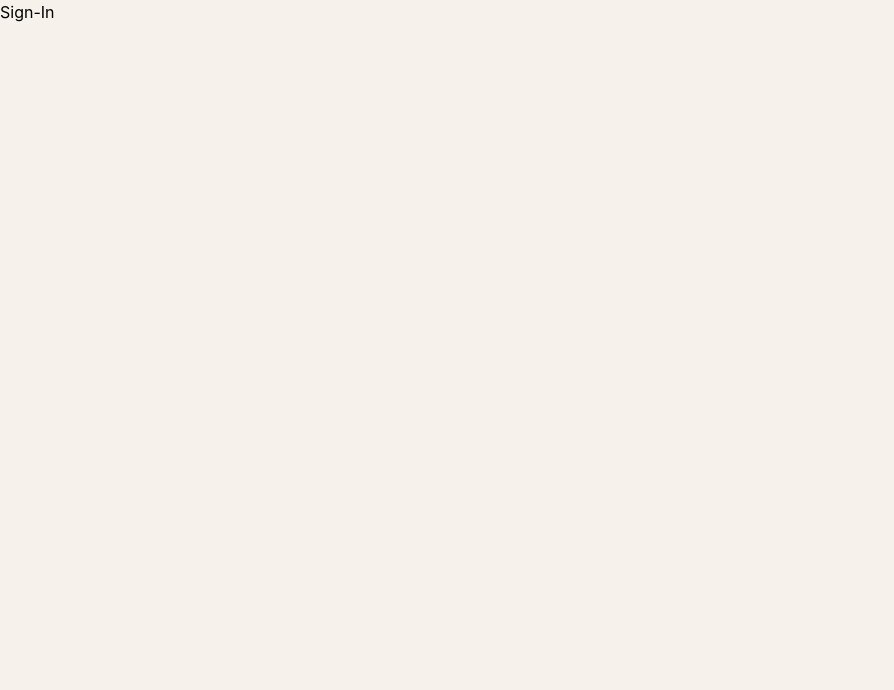
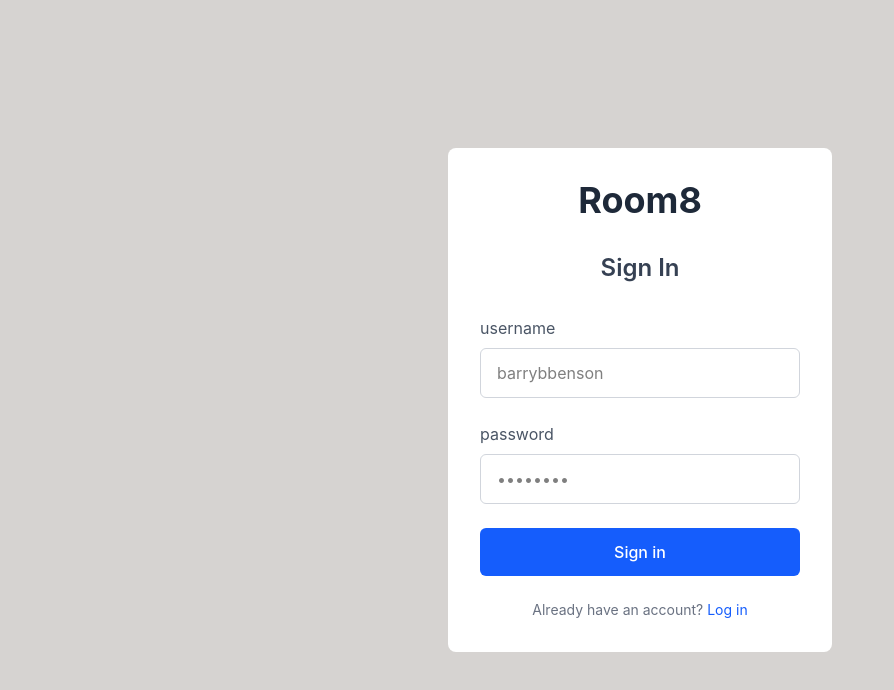
Before and after one commit to The-Landlords/Room8, a React (Vite) app in the folder packages/react-frontend/: page / in a window 1280 px wide. Shown: the top 690 px of the page, without its empty margins (0-894 px from the left). Built offline with nearby package versions, Linux system fonts and the light colour scheme.

Commit message:
Added basic sign in page with tailwind

```diff
--- a/packages/react-frontend/src/App.tsx
+++ b/packages/react-frontend/src/App.tsx
@@ -5,6 +5,7 @@
 //import HomeList from "./homeList";
 import HomeList from "./homelist";
 import UserSetting from "./userSetting";
+import SignInPage from "./signInPage";
 import { BrowserRouter, Route, Routes } from "react-router-dom";
 
 function App() {
@@ -12,8 +13,8 @@
 		<>
 			<BrowserRouter>
 				<Routes>
-					<Route path="/" element={<h1>Sign-In</h1>} />
-					<Route path="/homelist" element={<HomeList />} />
+                    <Route path="/" element={<SignInPage />} />
+ 					<Route path="/homelist" element={<HomeList />} />
 					<Route path="/home" element={<h1>Contact</h1>} />
 					<Route path="/calendar" element={<h1>Calendar</h1>} />
 					<Route path="/chores" element={<h1>Chores</h1>} />
--- /dev/null
+++ b/packages/react-frontend/src/signInPage.tsx
@@ -0,0 +1,56 @@
+// src/signInPage.jsx
+import { useState } from "react";
+
+export default function SignInPage() {
+  const handleSignIn = () => {
+    console.log("Sign in button clicked!"); //temporary console log
+  };
+
+  return (
+    <div className="min-h-screen bg-stone-300 flex items-center justify-center p-4">
+      <div className="w-full max-w-sm bg-white rounded-lg p-8">
+        <h1 className="text-4xl font-bold text-center text-gray-800 mb-8">
+          Room8
+        </h1>
+
+        <h2 className="text-2xl font-semibold text-center text-gray-700 mb-8">
+          Sign In
+        </h2>
+
+        <form onSubmit={handleSignIn} className="space-y-6">
+          <div>
+            <label className="block text-gray-600 mb-2">username</label>
+            <input
+              type="text"
+              placeholder="barrybbenson"
+              className="w-full px-4 py-3 border border-gray-300 rounded-md focus:outline-none focus:border-blue-500"
+            />
+          </div>
+
+          <div>
+            <label className="block text-gray-600 mb-2">password</label>
+            <input
+              type="password"
+              placeholder="••••••••"
+              className="w-full px-4 py-3 border border-gray-300 rounded-md focus:outline-none focus:border-blue-500"
+            />
+          </div>
+
+          <button
+            type="submit"
+            className="w-full bg-blue-600 text-white py-3 rounded-md font-medium hover:bg-blue-700"
+          >
+            Sign in
+          </button>
+        </form>
+
+        <p className="text-center text-gray-500 mt-6 text-sm">
+          Already have an account?{" "}
+          <a href="#" className="text-blue-600 hover:underline">
+            Log in
+          </a>
+        </p>
+      </div>
+    </div>
+  );
+}
```
Also changed, not shown: packages/react-frontend/src/signInPage.jsx (deleted).
